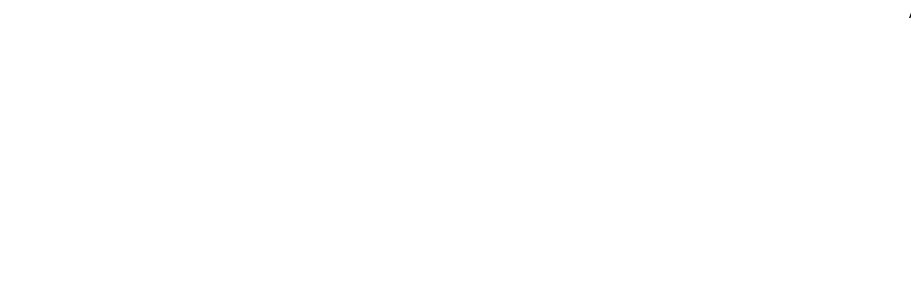
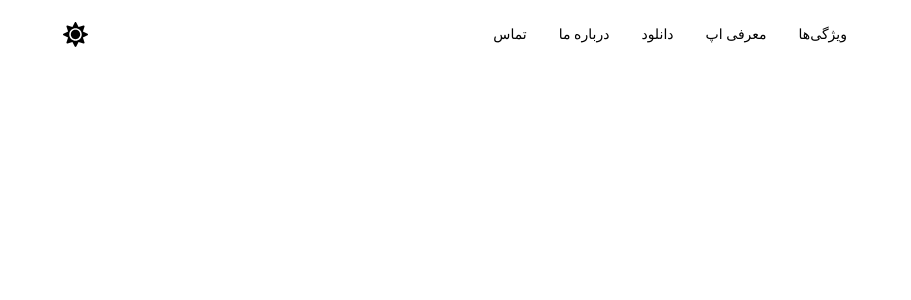
Before and after one commit to buordino/buordino, a React (Vite) app: page / in a window 1280 px wide. Shown: the top 300 px of the page, without its empty margins (369-1280 px from the left). Built offline with nearby package versions, Linux system fonts and the light colour scheme.

Commit message:
creating header

```diff
--- a/index.html
+++ b/index.html
@@ -1,5 +1,5 @@
 <!doctype html>
-<html lang="fa" dir="rtl">
+<html lang="fa" dir="rtl" class="scroll-smooth">
   <head>
     <meta charset="UTF-8" />
     <meta name="viewport" content="width=device-width, initial-scale=1.0" />
--- a/src/App.tsx
+++ b/src/App.tsx
@@ -1,7 +1,8 @@
+import AppLayout from "./ui/AppLayout"
 
 const App = () => {
   return (
-    <div>App</div>
+    <AppLayout />
   )
 }
 
--- /dev/null
+++ b/src/ui/AppLayout.tsx
@@ -0,0 +1,15 @@
+import Footer from "./Footer";
+import Header from "./Header";
+import Main from "./Main";
+
+const AppLayout = () => {
+  return (
+    <div className="flex flex-col ">
+      <Header />
+      <Main />
+      <Footer />
+    </div>
+  );
+};
+
+export default AppLayout;
--- /dev/null
+++ b/src/ui/Footer.tsx
@@ -0,0 +1,8 @@
+
+const Footer = () => {
+  return (
+    <footer>Footer</footer>
+  )
+}
+
+export default Footer
--- /dev/null
+++ b/src/ui/Header.tsx
@@ -0,0 +1,18 @@
+import HeaderNavigation from "./HeaderNavigation";
+import { FaSun } from "react-icons/fa";
+
+const Header = () => {
+  return (
+    <header className="flex items-center justify-between py-5 px-6">
+      <div>
+        <span className="text-[#FF6347] font-bold text-lg">بردینو</span>
+      </div>
+      <HeaderNavigation />
+      <div>
+        <FaSun size={25} color="black" />
+      </div>
+    </header>
+  );
+};
+
+export default Header;
--- /dev/null
+++ b/src/ui/HeaderNavigation.tsx
@@ -0,0 +1,33 @@
+interface HeaderNavigationItemsType {
+  text: string;
+  href: string;
+}
+
+const HeaderNavigationItems: HeaderNavigationItemsType[] = [
+  { text: "ویژگی‌ها", href: "#features" },
+  { text: "معرفی اپ", href: "#app-showcase" },
+  { text: "دانلود", href: "#download" },
+  { text: "درباره ما", href: " #about" },
+  { text: "تماس", href: "#contact" },
+];
+
+const HeaderNavigation = () => {
+  return (
+    <nav>
+      <ul className="flex items-center gap-8 text-sm">
+        {HeaderNavigationItems.map((item, index) => (
+          <li
+            key={index}
+            className="transition-all duration-200 hover:text-[#FF6347]"
+          >
+            <a href={item.href}>
+              <span>{item.text}</span>
+            </a>
+          </li>
+        ))}
+      </ul>
+    </nav>
+  );
+};
+
+export default HeaderNavigation;
--- /dev/null
+++ b/src/ui/Main.tsx
@@ -0,0 +1,8 @@
+
+const Main = () => {
+  return (
+    <main className="grow">Main</main>
+  )
+}
+
+export default Main
```
